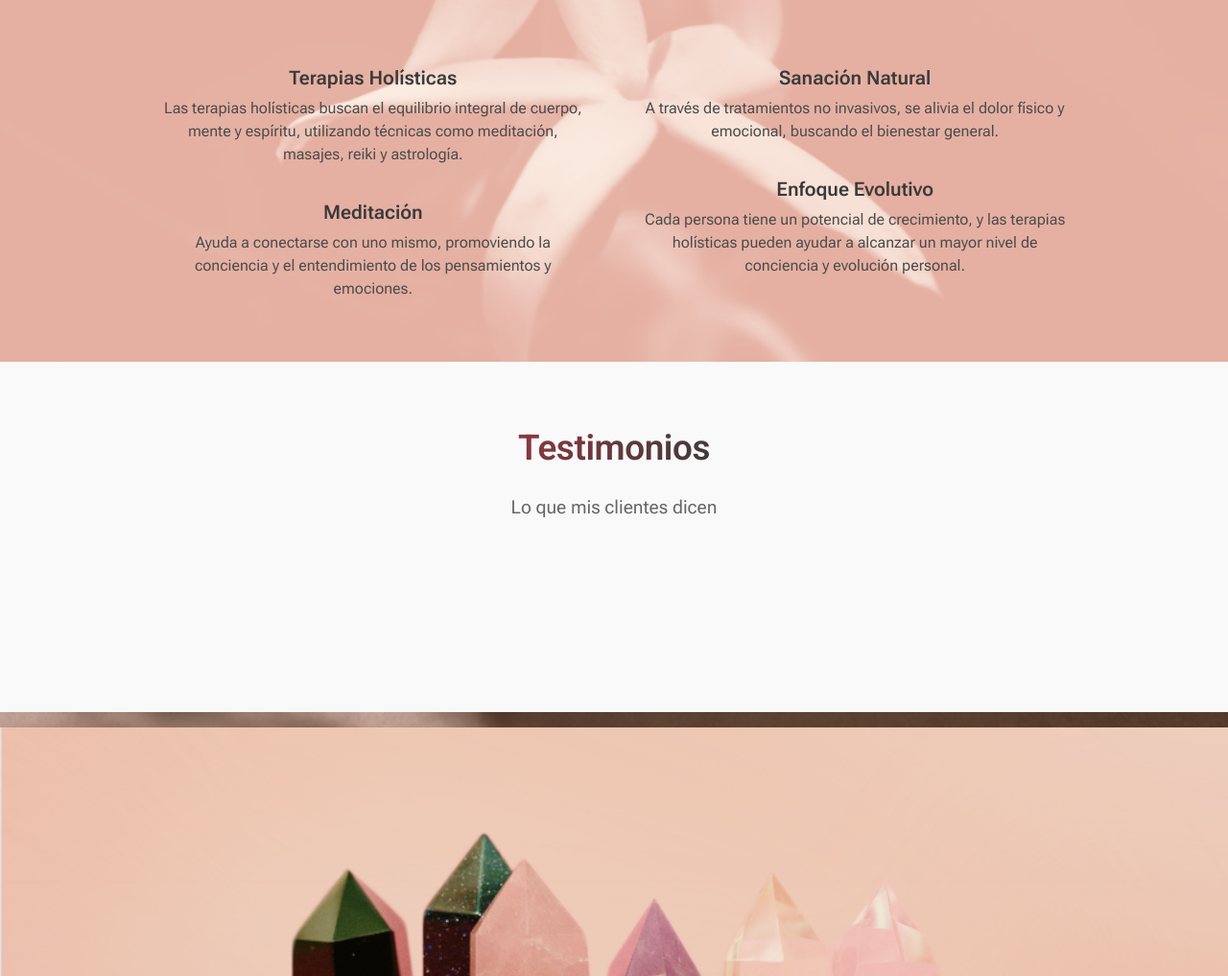
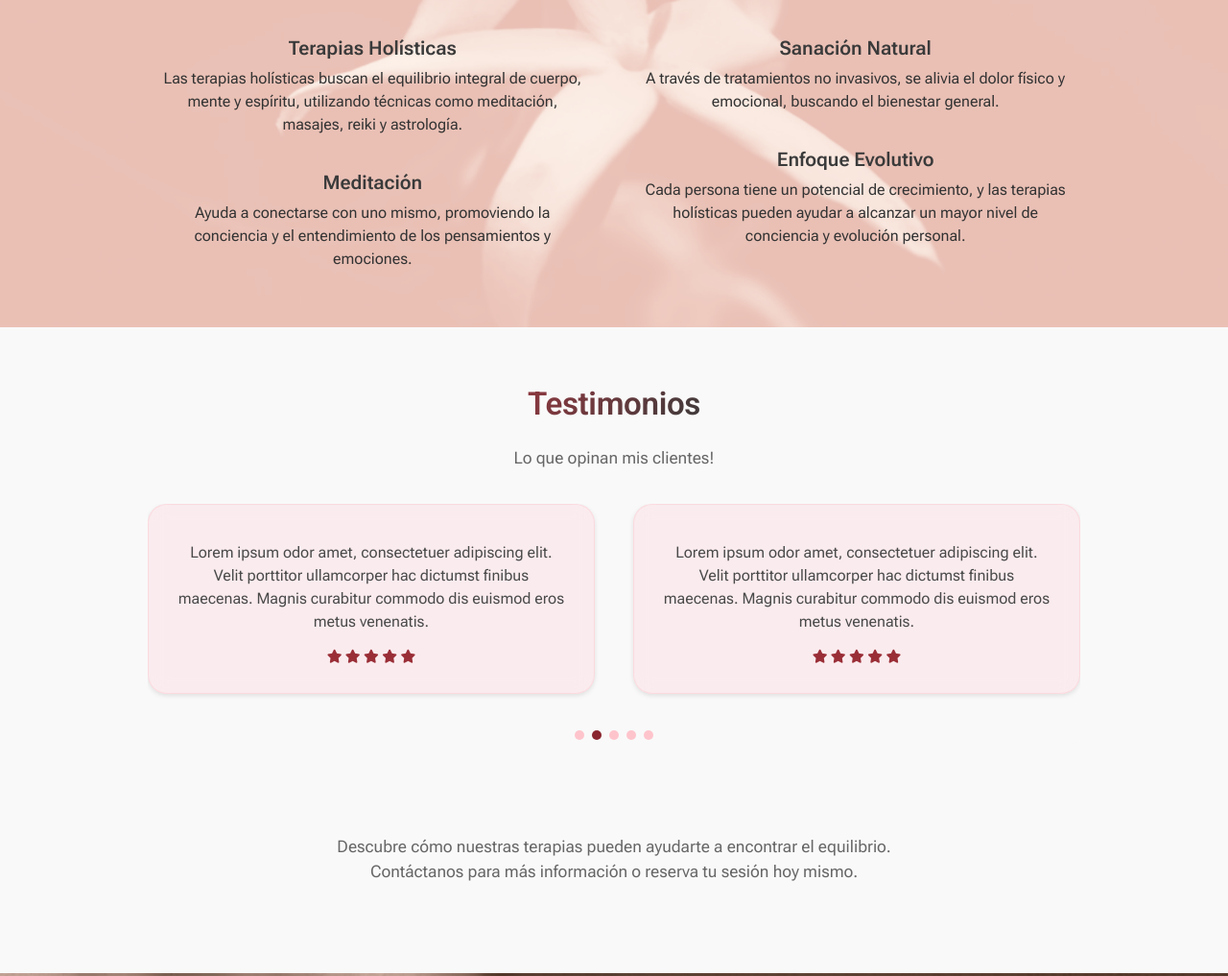
Before and after one commit to nataliabernalux/SoulConnection, a website: page index.html in a window 1280 px wide. Shown: the part 1318-2335 px from the top of the page at 96% size. Drawn offline with nearby package versions, Linux system fonts and the light colour scheme; a web font is replaced by a local one.

Commit message:
add swiper

```diff
--- a/index.html
+++ b/index.html
@@ -3,6 +3,10 @@
 <head>
 	<title>Original</title>
 	<link rel="stylesheet" href="/css/style.css">
+	<link rel="stylesheet" href="https://cdnjs.cloudflare.com/ajax/libs/font-awesome/6.6.0/css/all.min.css">
+	<!-- Swiper's CSS -->
+	<link rel="stylesheet" href="https://cdn.jsdelivr.net/npm/swiper@latest/swiper-bundle.min.css">
+
     <meta charset="UTF-8">
     <meta name="viewport" content="width=device-width, initial-scale=1.0">
     <link href="https://fonts.googleapis.com/css2?family=Italianno&family=Karla:wght@200..800&display=swap" rel="stylesheet">
@@ -107,9 +111,13 @@
 					<p>Cada persona tiene un potencial de crecimiento, y las terapias holísticas pueden ayudar a alcanzar un mayor nivel de conciencia y evolución personal.</p>
 				</div>
 			</div>
+
 		</section>
 
-		<section class="testimonios-background">
+
+
+
+		<section class="testimonials">
 			<div class="container">
 				<div class="heading-box">
 					<div class="heading">
@@ -117,12 +125,93 @@
 					</div>
 				</div>
 				<p class="intro-text">
-					Lo que mis clientes dicen
+					Lo que opinan mis clientes!
 				</p>
+				<div class="testimonials-content">
+					<div class="swiper testimonials-slider js-testimonials-slider">
+						<div class="swiper-wrapper">
+
+							<div class="swiper-slide testimonials-item">
+								<p>Lorem ipsum odor amet, consectetuer adipiscing elit.
+									Velit porttitor ullamcorper hac dictumst finibus maecenas.
+									Magnis curabitur commodo dis euismod eros metus venenatis.
+								</p>
+								<div class="rating">
+									<i class="fa fa-star"></i>
+									<i class="fa fa-star"></i>
+									<i class="fa fa-star"></i>
+									<i class="fa fa-star"></i>
+									<i class="fa fa-star"></i>
+								</div>
+							</div>
+							<div class="swiper-slide testimonials-item">
+								<p>Lorem ipsum odor amet, consectetuer adipiscing elit.
+									Velit porttitor ullamcorper hac dictumst finibus maecenas.
+									Magnis curabitur commodo dis euismod eros metus venenatis.
+								</p>
+								<div class="rating">
+									<i class="fa fa-star"></i>
+									<i class="fa fa-star"></i>
+									<i class="fa fa-star"></i>
+									<i class="fa fa-star"></i>
+									<i class="fa fa-star"></i>
+								</div>
+							</div>
+							<div class="swiper-slide testimonials-item">
+								<p>Lorem ipsum odor amet, consectetuer adipiscing elit.
+									Velit porttitor ullamcorper hac dictumst finibus maecenas.
+									Magnis curabitur commodo dis euismod eros metus venenatis.
+								</p>
+								<div class="rating">
+									<i class="fa fa-star"></i>
+									<i class="fa fa-star"></i>
+									<i class="fa fa-star"></i>
+									<i class="fa fa-star"></i>
+									<i class="fa fa-star"></i>
+								</div>
+							</div>
+							<div class="swiper-slide testimonials-item">
+								<p>Lorem ipsum odor amet, consectetuer adipiscing elit.
+									Velit porttitor ullamcorper hac dictumst finibus maecenas.
+									Magnis curabitur commodo dis euismod eros metus venenatis.
+								</p>
+								<div class="rating">
+									<i class="fa fa-star"></i>
+									<i class="fa fa-star"></i>
+									<i class="fa fa-star"></i>
+									<i class="fa fa-star"></i>
+									<i class="fa fa-star"></i>
+								</div>
+							</div>
+							<div class="swiper-slide testimonials-item">
+								<p>Lorem ipsum odor amet, consectetuer adipiscing elit.
+									Velit porttitor ullamcorper hac dictumst finibus maecenas.
+									Magnis curabitur commodo dis euismod eros metus venenatis.
+								</p>
+								<div class="rating">
+									<i class="fa fa-star"></i>
+									<i class="fa fa-star"></i>
+									<i class="fa fa-star"></i>
+									<i class="fa fa-star"></i>
+									<i class="fa fa-star"></i>
+								</div>
+							</div>
+						</div>
+
+					</div>
+					<div class="swiper-scrollbar js-testimonials-pagination"></div>
+				</div>
+				<div class="call-action">
+					<p class="intro-text">
+						Descubre cómo nuestras terapias pueden ayudarte a encontrar el equilibrio.<br>
+						Contáctanos para más información o reserva tu sesión hoy mismo.
+					</p>
+				</div>
 			</div>
-			<div class="descubre-productos">
+		</section>
 
-		</section>
+
+
 
 
 
@@ -178,8 +267,8 @@
 	</footer>
 	</div>
 
-
+	<!-- Swiper's JavaScript -->
+	<script src="https://cdn.jsdelivr.net/npm/swiper@latest/swiper-bundle.min.js"></script>
 	<script src="js/index.js"></script>
-    <script src="https://cdn.jsdelivr.net/npm/swiper@11/swiper-bundle.min.js"></script>
 </body>
 </html>
--- a/js/index.js
+++ b/js/index.js
@@ -53,3 +53,31 @@ document.addEventListener("DOMContentLoaded", () => {
 
   observer.observe(document.querySelector(".hero"));
 });
+
+
+//testimonials swiper
+
+const swiper = new Swiper('.js-testimonials-slider', {
+  grabCursor: true,
+  spaceBetween: 30, // Adjust this value if needed
+  slidesPerView: 1, // Default number of slides
+  loop: true, // Infinite scrolling
+  autoplay: {
+    delay: 3000,
+    disableOnInteraction: false,
+    pauseOnMouseEnter: true, // Pauses autoplay on hover
+  },
+  pagination: {
+    el: '.js-testimonials-pagination',
+    clickable: true,
+  },
+  breakpoints: {
+    767: {
+      slidesPerView: 2, // For medium screens
+    },
+    1024: {
+      slidesPerView: 2, // Ensure full 2 slides
+      spaceBetween: 40, // Reduce space to fit better
+    },
+  },
+});
--- a/style.css
+++ b/style.css
@@ -11,7 +11,7 @@ html{
 body {
     margin: 0;
     font-family: 'Roboto Flex', sans-serif;
-    font-size: 1em; /* Standard font size */
+    font-size: 0.9em; /* Standard font size */
     color: #4c4c4c; /* Softer text color */
 }
 
@@ -423,13 +423,31 @@ header {
 
 .therapy-description {
   position: relative; /* Permite posicionar elementos hijos en relación con este contenedor */
-  background-image: url('img/jazmin9\ \(2\).png'); /* Fondo de la sección */
-  background-size: cover; /* Asegura que la imagen cubra todo el contenedor */
+  background-image: url('img/jazmin9\ \(2\).png');
+  background-size: cover;
   background-position: center; /* Centra la imagen */
   background-repeat: no-repeat; /* Evita repetir la imagen */
-  padding: 3em 2em; /* Espaciado interno */
+  padding: 3em 2em;
+  text-align: center;
+  color: #333; /* Ensures text remains legible */
 
-  text-align: center; /* Centra el texto */
+  /* Overlay effect */
+  &::before {
+    content: '';
+    position: absolute;
+    top: 0;
+    left: 0;
+    width: 100%;
+    height: 100%;
+    background-color: rgba(255, 255, 255, 0.2); /* Light overlay with subtle effect */
+    z-index: 1; /* Places overlay above background image */
+  }
+
+  /* Ensures content is above overlay */
+  * {
+    position: relative;
+    z-index: 2;
+  }
 }
 
 .therapy-description .container {
@@ -437,15 +455,66 @@ header {
   z-index: 2; /* Coloca el contenido sobre el fondo */
 }
 
+.therapy-description p{
+  font-size: 16px;
+}
 
-/*slider*/
-.testimonios-background {
+/*Testimonials*/
+.testimonials {
   background-color: #f9f9f9; /* Light gray background */
-  padding: 4em 0;
+  padding: 4em 1em; /* Add padding for smaller screens */
   text-align: center;
 }
 
+.testimonials-item {
+  background: rgba(255, 182, 193, 0.2); /* Soft pink with transparency */
+  backdrop-filter: blur(10px); /* Glass effect */
+  -webkit-backdrop-filter: blur(10px); /* Safari support */
+  border: 1px solid rgba(255, 182, 193, 0.3); /* Subtle border matching background */
+  padding: 30px;
+  border-radius: 20px;
+  max-width: 50%; /* Ensure it fits 2 items in 100% width */
+  margin: 0 0px 1em 0;
+  box-shadow: 0 2px 5px rgba(0, 0, 0, 0.1); /* Soft shadow for depth */
+  color: #333;
+  position: relative; /* Ensures items layer above other elements */
+}
 
+/* Testimonial text */
+.testimonials-item p {
+  font-size: 16px;
+  line-height: 1.5;
+  color: #4a4a4a; /* Softer black for a modern feel */
+}
+
+/* Rating stars */
+.testimonials-item .rating {
+  margin-top: 15px;
+  font-size: 14px;
+  color: #9a2e37;
+}
+
+.swiper-scrollbar {
+  background-color: #f9f9f9; /* White background for the scrollbar track */
+  margin-top: 2em;
+  height: px; /* Reduced height for the scrollbar */
+}
+
+
+/* Pagination dots style */
+.swiper-pagination-bullet {
+  background-color: rgba(255, 182, 193, 0.8); /* Soft pink for inactive dots */
+  opacity: 1; /* Ensure full opacity */
+  width: 10px;
+  height: 10px;
+  margin: 0 5px;
+  border-radius: 50%; /* Circular dots */
+}
+
+/* Active dot style */
+.swiper-pagination-bullet-active {
+  background-color: #892630; /* Darker pink for the active dot */
+}
 
 
 
@@ -502,7 +571,9 @@ header {
 }
 
 
-
+.call-action{
+  margin-top: 6em;
+}
 
 
 .crystals-img {
@@ -804,6 +875,10 @@ header {
     margin-top: 1.5em; /* Space between the title and mandala */
   }
 
+  .testimonials-item {
+    max-width: 100%; /* Utilize full space on larger devices */
+  }
+
   .crystals {
     background-size: 120% auto; /* Increase size slightly for larger screens */
     background-position: center top; /* Adjust positioning to top-center */
```
Lines whose indentation alone changed are shown as unchanged.
